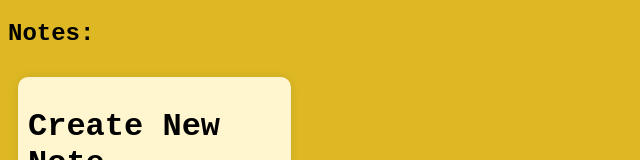
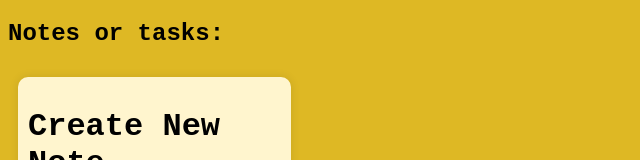
Before and after one commit to DILIVEGX/Capstone-Project--Deploying-a-Scalable-Web-Application-on-AWS, a plain HTML site: page index.html in a window 1280 px wide. Shown: the top 160 px of the page, without its empty margins (0-640 px from the left). Drawn offline with Linux system fonts and the light colour scheme; no server answers.

Commit message:
Updated title

```diff
--- a/index.html
+++ b/index.html
@@ -7,7 +7,7 @@
     <link rel="stylesheet" href="styles.css">
 </head>
 <body>
-    <h2>Notes:</h2>
+    <h2>Notes or tasks:</h2>
     <div id="notes">
     </div>
     <form id="noteForm" class="note">
```
